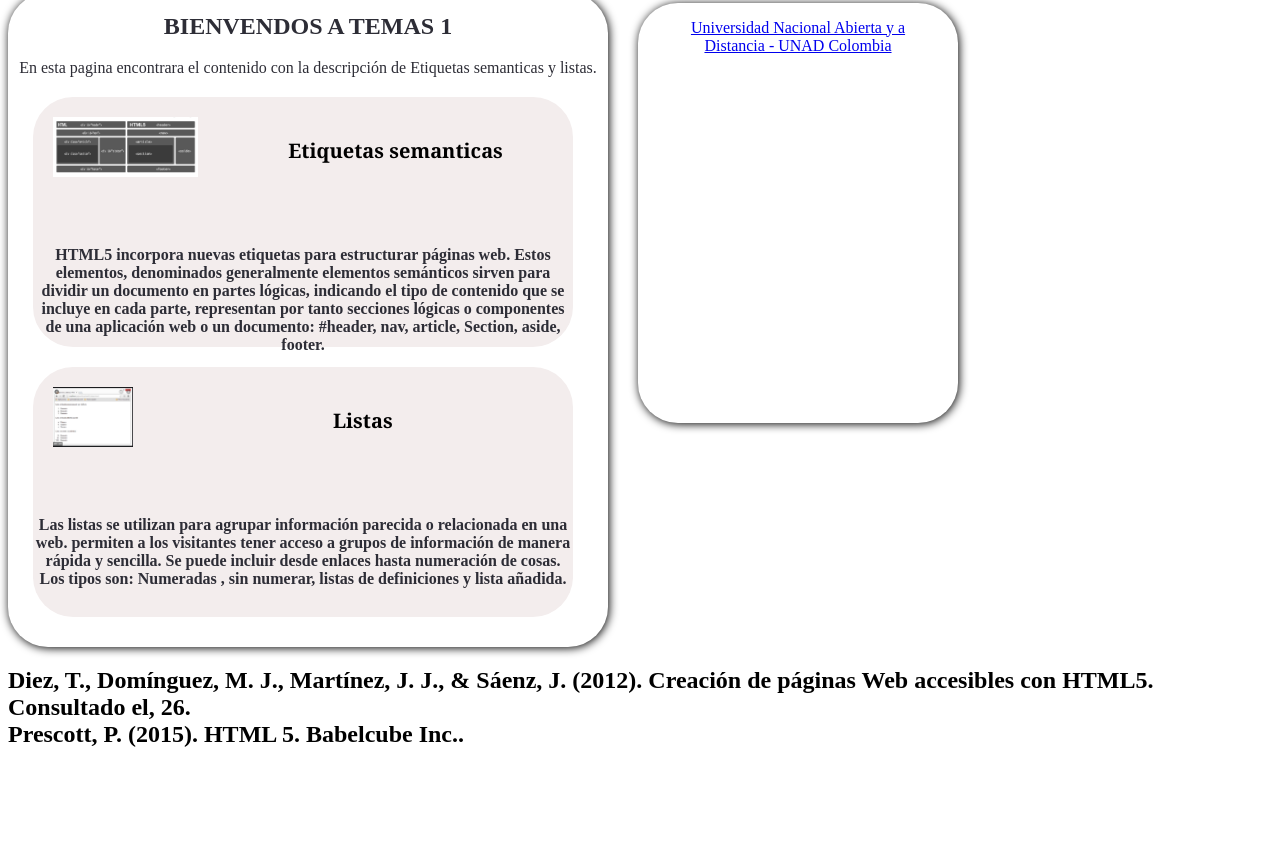
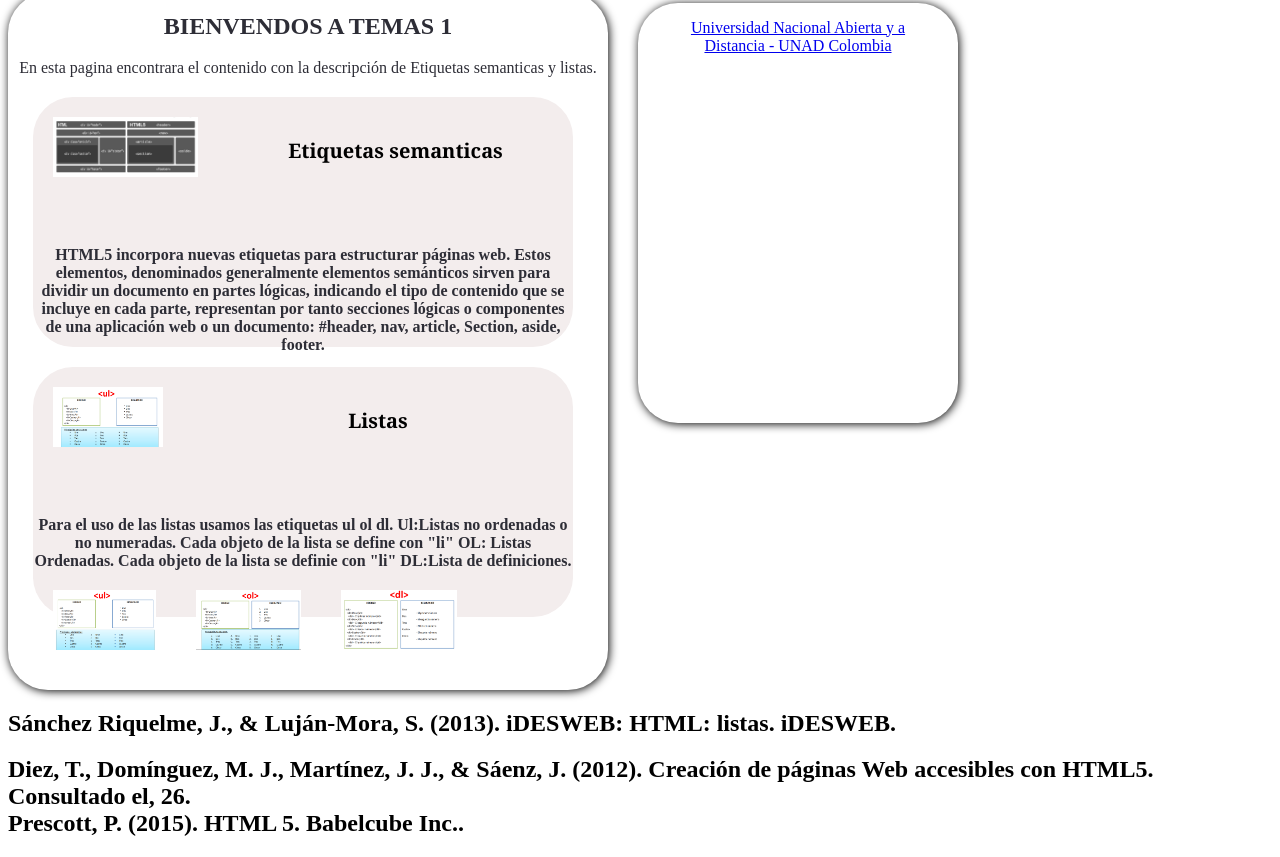
Before and after one commit to Leonardoc780/DSW-LeonardoCortes, a plain HTML site: page fase3/tema1.html in a window 1280 px wide. Shown: the part 184-1041 px from the top of the page. Before the commit the page ends 952 px from the top, so only its background shows below. Drawn offline with Linux system fonts and the light colour scheme.

Commit message:
Avance11042021

```diff
--- a/fase3/tema1.html
+++ b/fase3/tema1.html
@@ -40,12 +40,20 @@
 </article>
 
 <article>
-    <img src="imagenes/Listas1.png">
+    <img src="imagenes/Listas3.png">
     <p><b>Listas</b></p>
-    <p><h4>Las listas se utilizan para agrupar información parecida o relacionada en una web.
-        permiten a los visitantes tener acceso a grupos de información de manera rápida y sencilla.
-        Se puede incluir desde enlaces hasta numeración de cosas. Los tipos son: Numeradas
-    , sin numerar, listas de definiciones y lista añadida.</h4>
+        <p><h4>
+   Para el uso de las listas usamos las etiquetas ul ol dl.
+Ul:Listas no ordenadas o no numeradas.
+Cada objeto de la lista se define con "li"
+OL: Listas Ordenadas.
+Cada objeto de la lista se definie con "li"
+DL:Lista de definiciones.
+
+<img src="imagenes/listaul.png">
+<img src="imagenes/listasol.png">
+<img src="imagenes/listasdl.png">
+    </h4>
     </p>
     </article>
 
@@ -72,6 +80,9 @@ data-show-facepile="true">
 </Body>
 <footer>
     <h2>
+        Sánchez Riquelme, J., & Luján-Mora, S. (2013). iDESWEB: HTML: listas. iDESWEB.
+    </h2>
+    <h2>
         Diez, T., Domínguez, M. J., Martínez, J. J., & Sáenz, J. (2012). Creación de páginas Web accesibles con HTML5. Consultado el, 26. <br>
         Prescott, P. (2015). HTML 5. Babelcube Inc.. <br>
 
```
Also changed, not shown: fase3/recursod1.html (+3 -1 lines), fase3/recursod2.html (+2 -1 lines), fase3/tema2.html (+6 -4 lines), fase3/imagenes/Enlaces2.png (added), fase3/imagenes/Enlaces3.png (added), fase3/imagenes/enlaces4.png (added), fase3/imagenes/listas3.pmg.png (added), fase3/imagenes/listas3.png (added), fase3/imagenes/listasdl.png (added), fase3/imagenes/listasol.png (added), fase3/imagenes/listaul.png (added).
